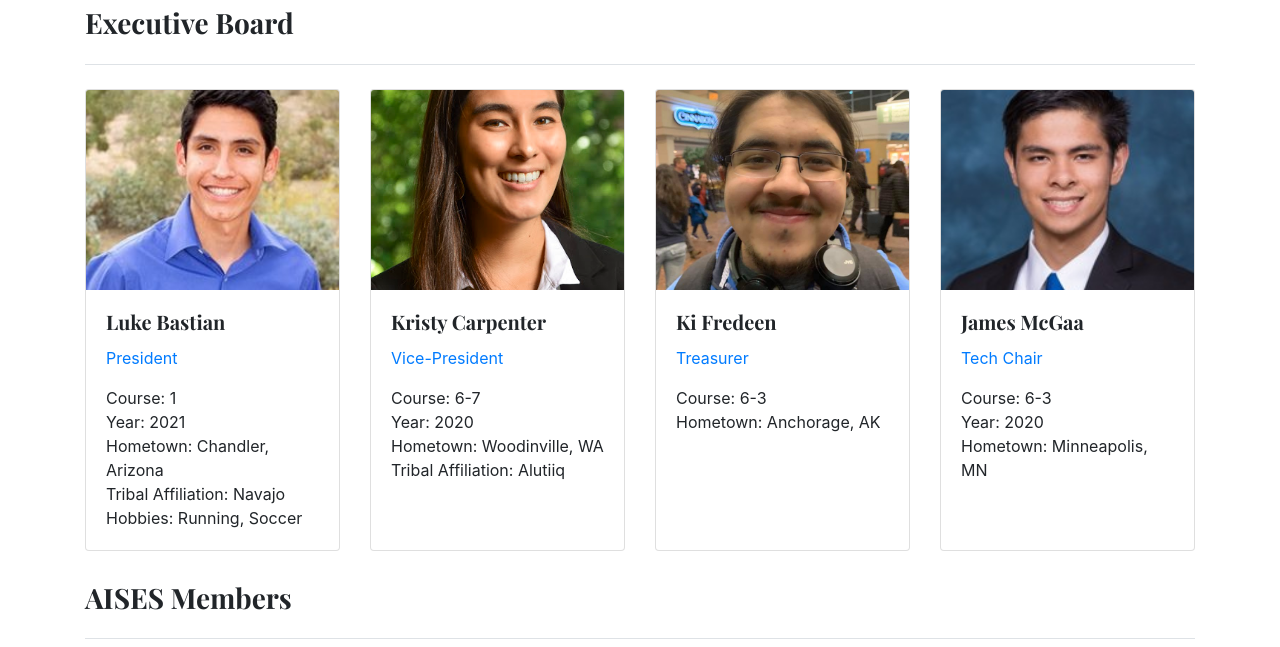
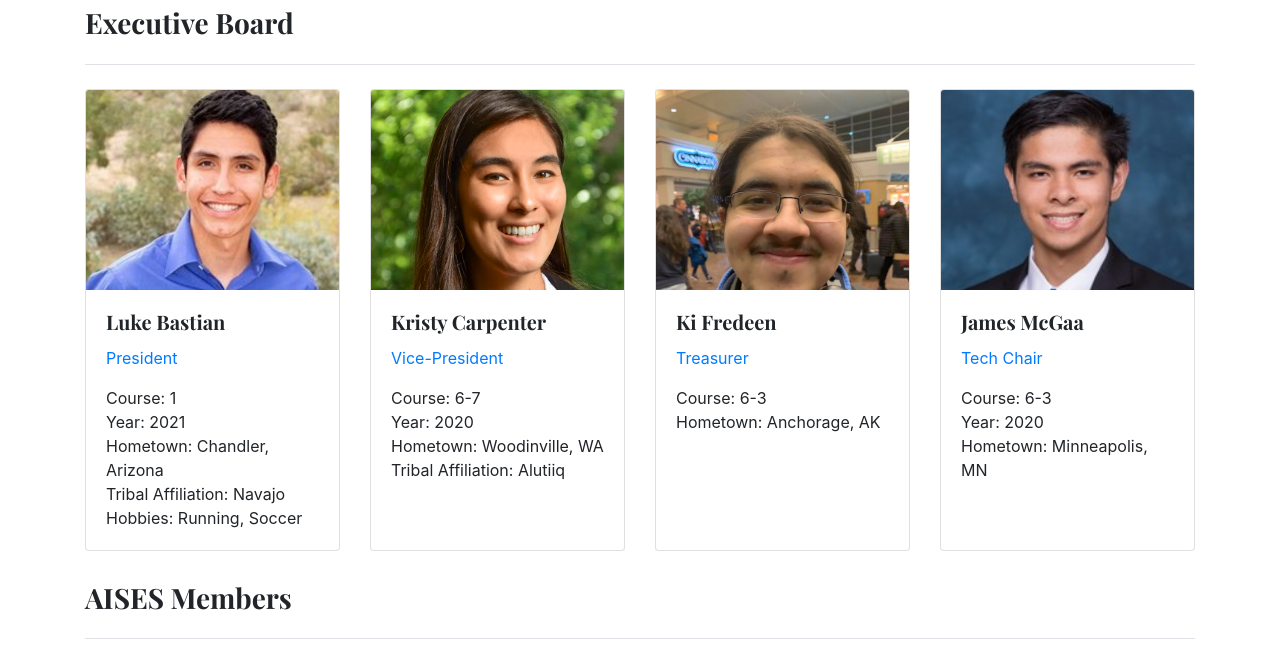
Before and after one commit to athena-mit/mitaises, a plain HTML site: page members.html in a window 1280 px wide. Shown: the part 153-800 px from the top of the page. Drawn offline with nearby package versions, Linux system fonts and the light colour scheme.

Commit message:
moving prof pics downwards

```diff
--- a/blog.css
+++ b/blog.css
@@ -158,6 +158,7 @@ ul.timeline>li:before {
   object-fit: cover;
   width: 100%;
   height: 200px;
+  object-position: 50% 20%;   /* move profile pictures down  */
 }
 
 .event-picture{
```
